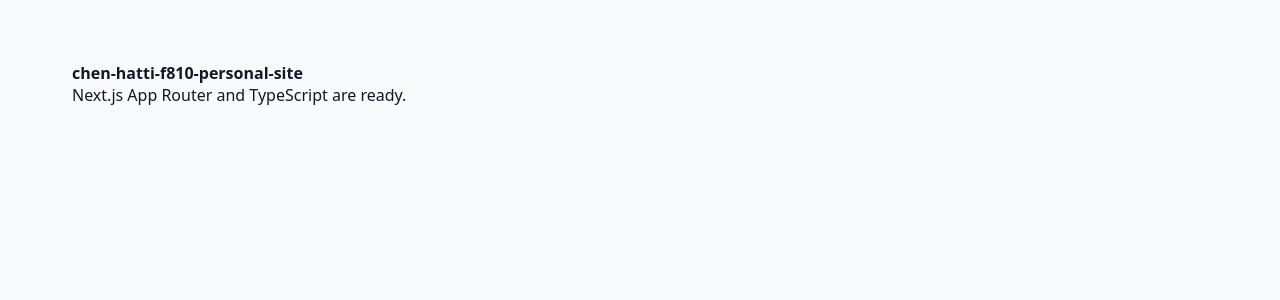
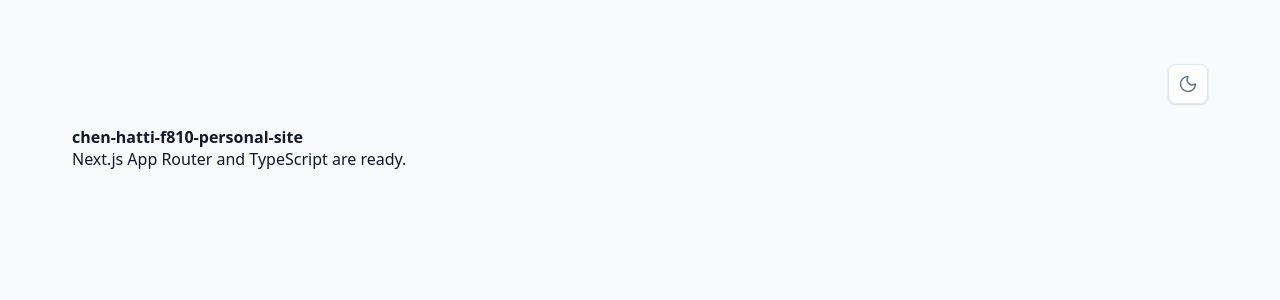
Before and after one commit to mtplayground/chen-hatti-f810-personal-site, a Next.js app: page / in a window 1280 px wide. Shown: the top 300 px of the page. Built offline with nearby package versions, Linux system fonts and the light colour scheme.

Commit message:
feat: Dark-mode toggle with persisted preference

```diff
--- a/app/layout.tsx
+++ b/app/layout.tsx
@@ -1,6 +1,7 @@
 import type { Metadata } from "next";
 import { Container } from "../components/layout/container";
 import { ThemeProvider } from "../components/layout/theme-provider";
+import { ThemeToggle } from "../components/theme/theme-toggle";
 import "./globals.css";
 
 export const metadata: Metadata = {
@@ -18,7 +19,12 @@
       <body>
         <ThemeProvider>
           <div className="min-h-screen bg-academic-bg-subtle text-academic-text dark:bg-academic-dark-bg dark:text-academic-dark-text">
-            <Container>{children}</Container>
+            <Container>
+              <div className="mb-card flex justify-end">
+                <ThemeToggle />
+              </div>
+              {children}
+            </Container>
           </div>
         </ThemeProvider>
       </body>
--- /dev/null
+++ b/components/theme/theme-toggle.tsx
@@ -0,0 +1,36 @@
+"use client";
+
+import { Moon, Sun } from "lucide-react";
+import { useTheme } from "next-themes";
+import { useSyncExternalStore } from "react";
+
+const subscribe = () => () => undefined;
+const getClientSnapshot = () => true;
+const getServerSnapshot = () => false;
+
+export function ThemeToggle() {
+  const { resolvedTheme, setTheme } = useTheme();
+  const mounted = useSyncExternalStore(subscribe, getClientSnapshot, getServerSnapshot);
+
+  const isDark = resolvedTheme === "dark";
+  const label = isDark ? "Switch to light theme" : "Switch to dark theme";
+
+  return (
+    <button
+      aria-label={mounted ? label : "Theme toggle loading"}
+      className="inline-flex h-10 w-10 items-center justify-center rounded-card border border-academic-border bg-academic-surface text-academic-muted shadow-card transition-colors hover:border-academic-accent hover:text-academic-accent focus-visible:outline focus-visible:outline-2 focus-visible:outline-offset-2 focus-visible:outline-academic-accent disabled:cursor-default disabled:opacity-0 dark:border-academic-dark-border dark:bg-academic-dark-surface dark:text-academic-dark-muted dark:hover:border-academic-dark-accent dark:hover:text-academic-dark-accent dark:focus-visible:outline-academic-dark-accent"
+      disabled={!mounted}
+      onClick={() => {
+        setTheme(isDark ? "light" : "dark");
+      }}
+      title={mounted ? label : undefined}
+      type="button"
+    >
+      {mounted && isDark ? (
+        <Sun aria-hidden="true" className="h-5 w-5" strokeWidth={1.8} />
+      ) : (
+        <Moon aria-hidden="true" className="h-5 w-5" strokeWidth={1.8} />
+      )}
+    </button>
+  );
+}
```
